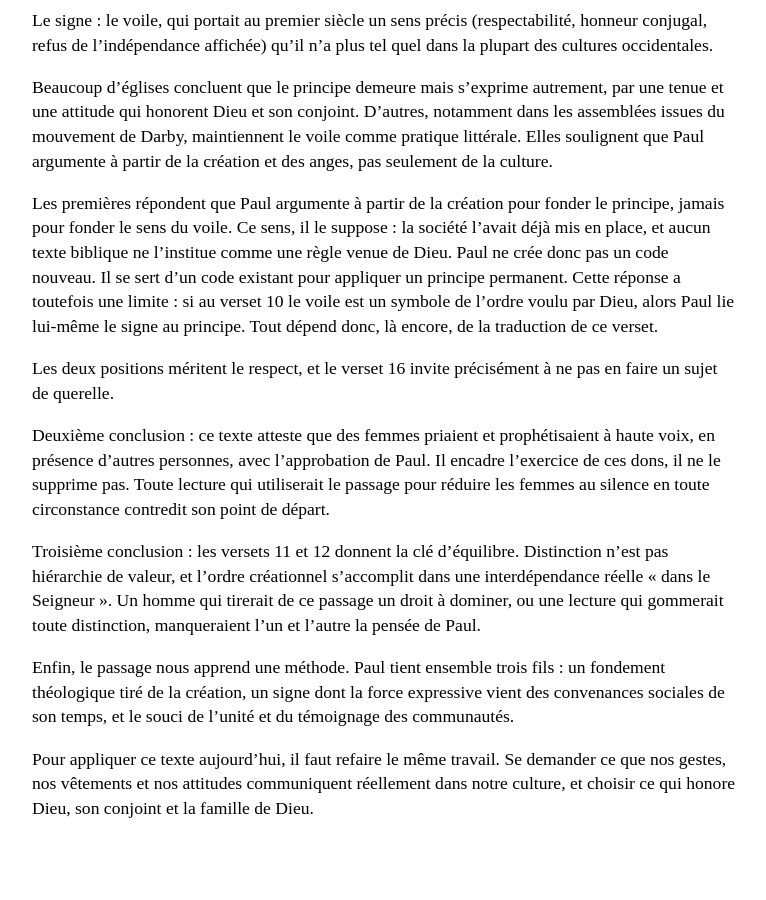
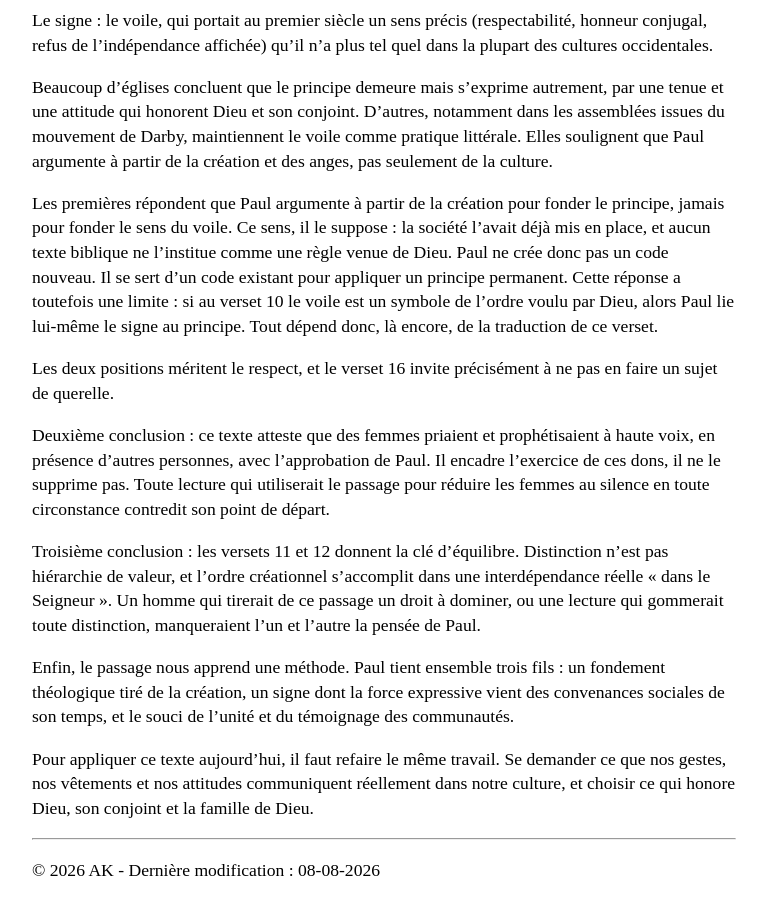
Before and after one commit to arnkoe/1-cor-11, a Jekyll site: the page built from 1-corinthiens-11-2-16.md, in a window 1280 px wide and 900 px high, scrolled down 8236 px. Shown: the whole window, without its empty margins (256-1022 px from the left). Built offline with Jekyll 4.4.1, drawn with Linux system fonts in a browser that asks for light colours; before the commit the page ends 9074 px from its top, so only the background shows below that.

Commit message:
Ajouter un footer avec copyright et date de derniere modification
Co-Authored-By: Claude Sonnet 5 <noreply@anthropic.com>

```diff
--- a/_layouts/default.html
+++ b/_layouts/default.html
@@ -11,5 +11,9 @@
   <main>
     {{ content }}
   </main>
+  <hr>
+  <footer>
+    <p>&copy; {{ 'now' | date: '%Y' }} AK{% if page.last_modified %} - Dernière modification : {{ page.last_modified | date: '%d-%m-%Y' }}{% endif %}</p>
+  </footer>
 </body>
 </html>
```
